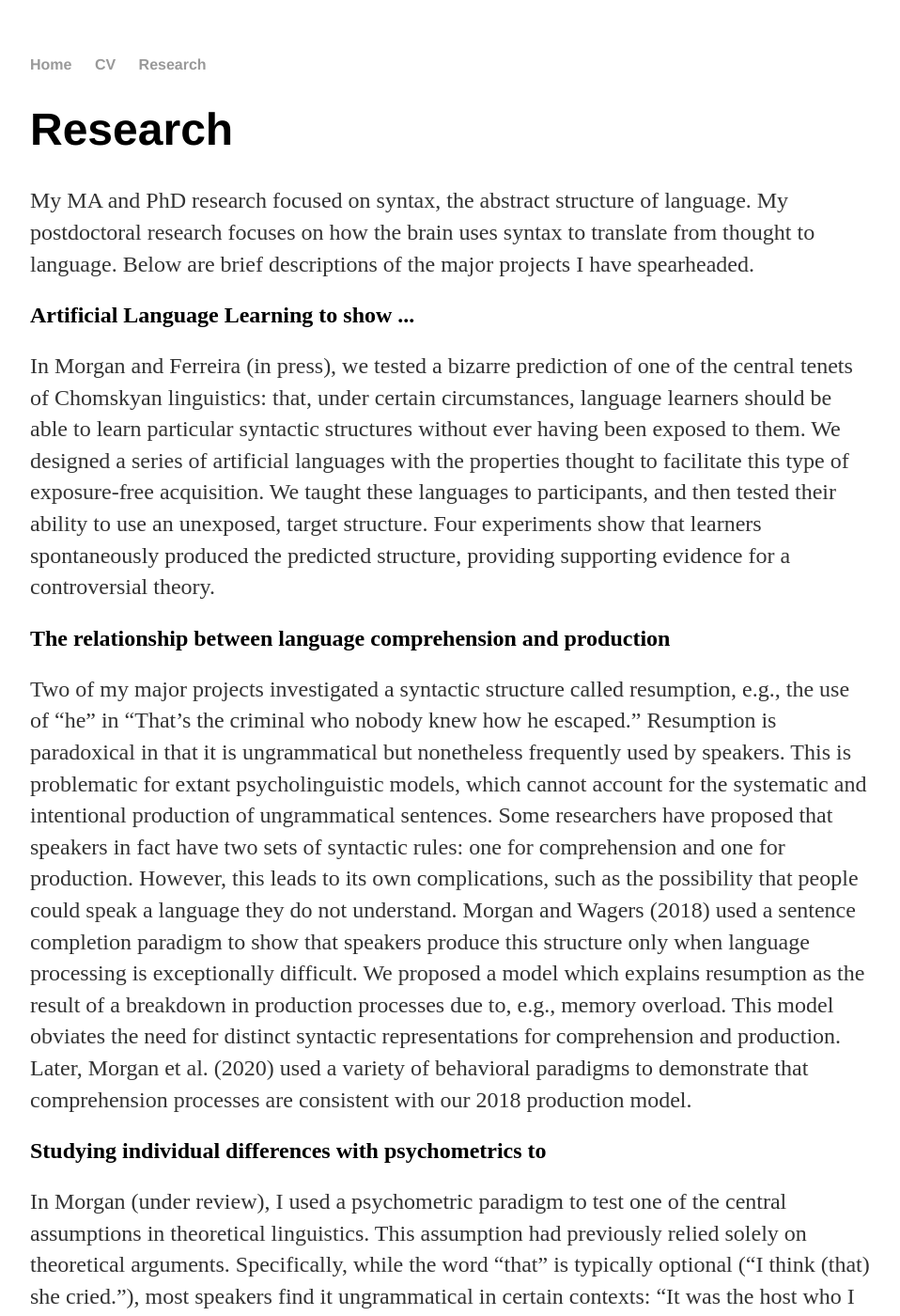
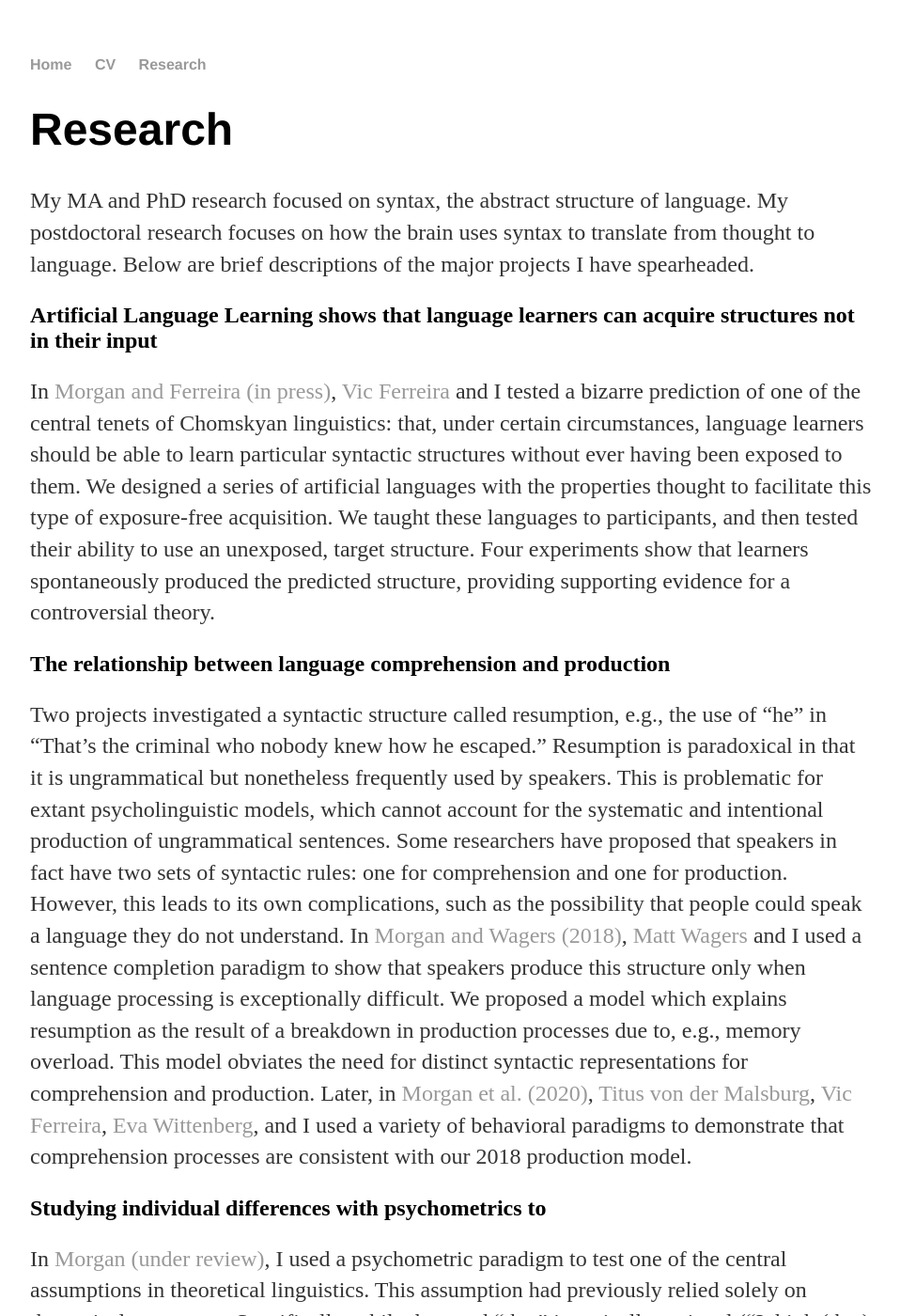
Before and after one commit to adam-milton-morgan/adam-milton-morgan.github.io, a Jekyll site: the page built from research/index.html, in a window 1280 px wide and 1400 px high. Shown: the whole window at 94% size, without its empty margins (160-1118 px from the left). Built offline with Jekyll 4.4.1, drawn with Linux system fonts in a browser that asks for light colours; some of the changed text lies outside the part shown.

Commit message:
Update index.html

```diff
--- a/research/index.html
+++ b/research/index.html
@@ -9,28 +9,28 @@ title: Adam M. Morgan, Cognitive Neuroscientist
 		My postdoctoral research focuses on how the brain uses syntax to translate from thought to language.
 		Below are brief descriptions of the major projects I have spearheaded.</p>
 
-	<h2>Artificial Language Learning to show ...</h2>
+	<h2>Artificial Language Learning shows that language learners can acquire structures not in their input</h2>
 
-	<p>In Morgan and Ferreira (in press), we tested a bizarre prediction of one of the central tenets of Chomskyan linguistics: that, under certain circumstances, language learners should be able to learn particular syntactic structures without ever having been exposed to them.
+	<p>In <a href="burrito12.pdf" target="_blank">Morgan and Ferreira (in press)</a>, <a href="https://lpl.ucsd.edu/" target="_blank">Vic Ferreira</a> and I tested a bizarre prediction of one of the central tenets of Chomskyan linguistics: that, under certain circumstances, language learners should be able to learn particular syntactic structures without ever having been exposed to them.
 		We designed a series of artificial languages with the properties thought to facilitate this type of exposure-free acquisition.
 		We taught these languages to participants, and then tested their ability to use an unexposed, target structure.
 		Four experiments show that learners spontaneously produced the predicted structure, providing supporting evidence for a controversial theory.</p>
 
 	<h2>The relationship between language comprehension and production</h2>
 
-	<p>Two of my major projects investigated a syntactic structure called resumption, e.g., the use of “he” in “That’s the criminal who nobody knew how he escaped.”
+	<p>Two projects investigated a syntactic structure called resumption, e.g., the use of “he” in “That’s the criminal who nobody knew how he escaped.”
 		Resumption is paradoxical in that it is ungrammatical but nonetheless frequently used by speakers.
 		This is problematic for extant psycholinguistic models, which cannot account for the systematic and intentional production of ungrammatical sentences.
 		Some researchers have proposed that speakers in fact have two sets of syntactic rules: one for comprehension and one for production.
 		However, this leads to its own complications, such as the possibility that people could speak a language they do not understand.
-		Morgan and Wagers (2018) used a sentence completion paradigm to show that speakers produce this structure only when language processing is exceptionally difficult.
+		In <a href="https://doi.org/10.1162/ling_a_00293" target="_blank">Morgan and Wagers (2018)</a>, <a href="https://people.ucsc.edu/~mwagers/" target="_blank">Matt Wagers</a> and I used a sentence completion paradigm to show that speakers produce this structure only when language processing is exceptionally difficult.
 		We proposed a model which explains resumption as the result of a breakdown in production processes due to, e.g., memory overload.
 		This model obviates the need for distinct syntactic representations for comprehension and production.
-		Later, Morgan et al. (2020) used a variety of behavioral paradigms to demonstrate that comprehension processes are consistent with our 2018 production model.</p>
+		Later, in <a href="https://doi.org/10.1016/j.cognition.2020.104417" target="_blank">Morgan et al. (2020)</a>, <a href="https://tmalsburg.github.io/" target="_blank">Titus von der Malsburg</a>, <a href="https://lpl.ucsd.edu/" target="_blank">Vic Ferreira</a>, <a href="https://lcl.ucsd.edu/people/" target="_blank">Eva Wittenberg</a>, and I used a variety of behavioral paradigms to demonstrate that comprehension processes are consistent with our 2018 production model.</p>
 
 	<h2>Studying individual differences with psychometrics to </h2>
 
-	<p>In Morgan (under review), I used a psychometric paradigm to test one of the central assumptions in theoretical linguistics.
+	<p>In <a href="that-trace9.pdf" target="_blank">Morgan (under review)</a>, I used a psychometric paradigm to test one of the central assumptions in theoretical linguistics.
 		This assumption had previously relied solely on theoretical arguments. Specifically, while the word “that” is typically optional (“I think (that) she cried.”), most speakers find it ungrammatical in certain contexts: “It was the host who I think (that) cried.”
 		This phenomenon, the so-called “That-Trace Effect” (TTE), might be uninteresting if not for the fact that it occurs in a surprisingly large number of the world’s ~6000 languages.
 		Many linguists therefore believe that it reflects a biological constraint on human language processing.
```
